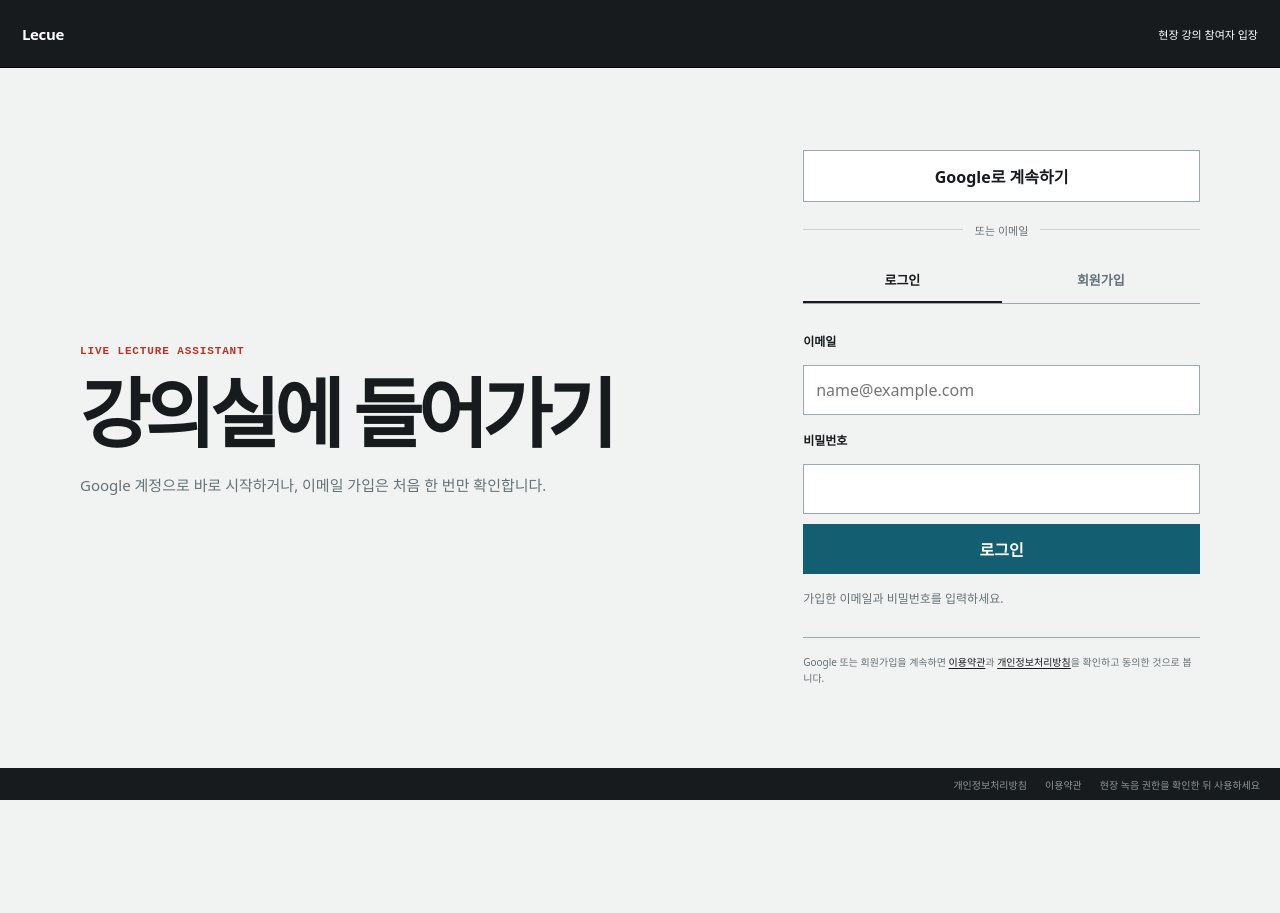
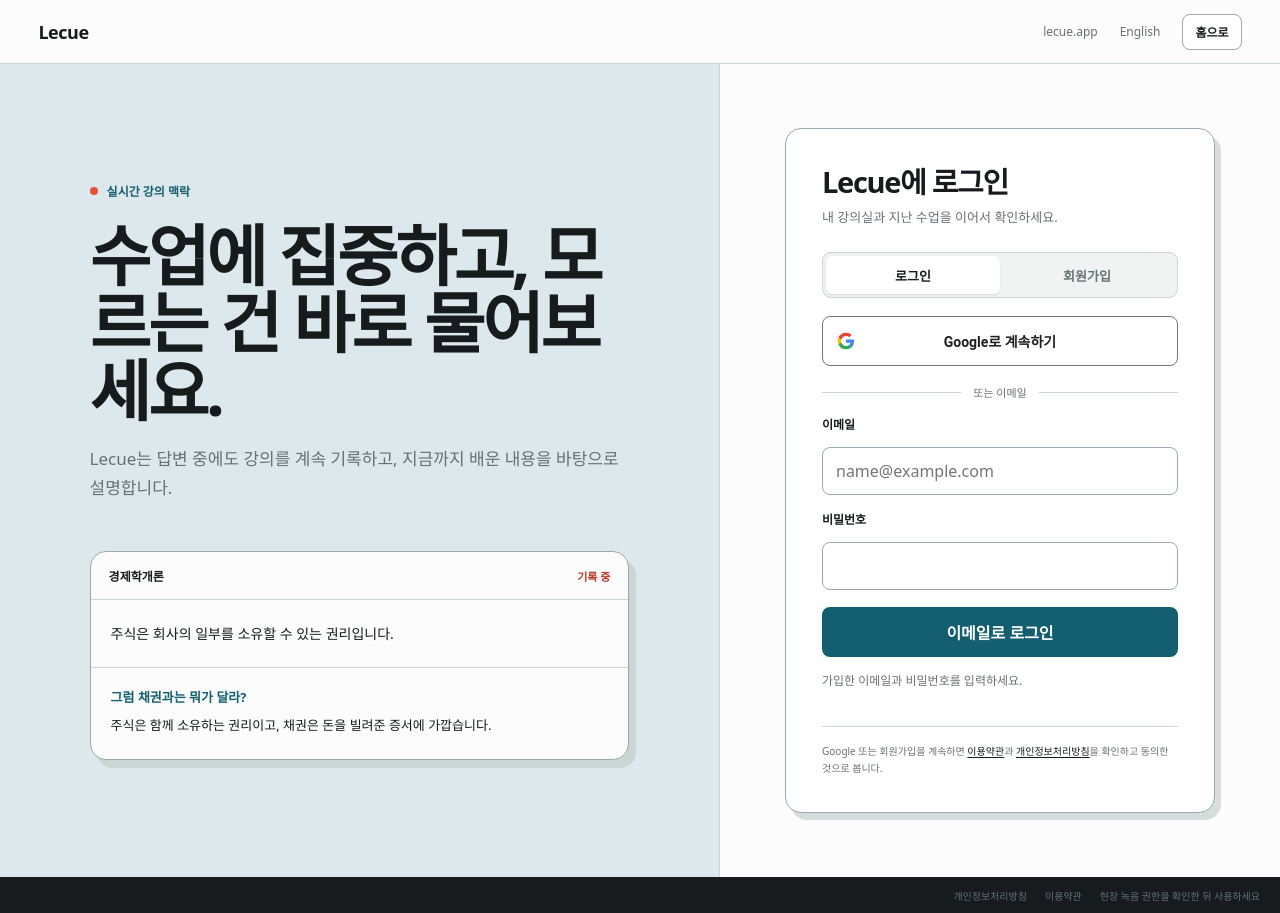
Before and after one commit to dbgudwn43890-del/lecture-live, a Next.js app: page /login in a window 1280 px wide. Before the commit the page ends 800 px from the top, so only its background shows below. Built offline with nearby package versions, Linux system fonts and the light colour scheme.

Commit message:
fix(auth): polish sign-in states

```diff
--- a/app/globals.css
+++ b/app/globals.css
@@ -531,79 +531,219 @@ button:disabled { cursor: not-allowed; opacity: .45; }
 .footnote a:hover { color: white; }
 
 .login-shell {
-  min-height: 100vh;
+  min-height: 100svh;
   display: grid;
-  grid-template-rows: 68px minmax(0, 1fr) 32px;
+  grid-template-rows: 64px minmax(0, 1fr) 36px;
+  background: var(--surface);
 }
 
 .login-topbar {
   display: flex;
   align-items: center;
   justify-content: space-between;
-  padding: 0 22px;
-  color: white;
-  background: var(--ink);
-  border-bottom: 1px solid #000;
+  padding: 0 clamp(18px, 3vw, 42px);
+  color: var(--muted);
+  background: var(--surface);
+  border-bottom: 1px solid var(--line);
+  font-size: 12px;
+}
+
+.login-topbar .brand {
+  color: var(--ink);
+  font-size: 18px;
+  text-decoration: none;
+}
+
+.login-nav {
+  display: flex;
+  align-items: center;
+  gap: 22px;
+}
+
+.login-nav a {
+  color: var(--muted);
+  text-decoration: none;
+  transition: color 150ms ease, border-color 150ms ease, background-color 150ms ease;
+}
+
+.login-nav a:hover { color: var(--ink); }
+
+.login-home-link {
+  padding: 8px 12px;
+  color: var(--ink) !important;
+  background: white;
+  border: 1px solid var(--line-strong);
+  border-radius: 8px;
+  font-weight: 750;
+}
+
+.login-home-link:hover { background: var(--paper); }
+
+.login-stage {
+  display: grid;
+  grid-template-columns: minmax(0, 1fr) minmax(420px, 560px);
+  min-height: 0;
+}
+
+.login-intro {
+  display: flex;
+  flex-direction: column;
+  justify-content: center;
+  min-width: 0;
+  padding: clamp(48px, 7vw, 96px);
+  background: var(--soft-blue);
+  border-right: 1px solid var(--line);
+  overflow: hidden;
+}
+
+.login-context-label {
+  display: flex;
+  align-items: center;
+  gap: 9px;
+  color: var(--focus);
+  font-size: 12px;
+  font-weight: 800;
+}
+
+.login-context-label i {
+  width: 8px;
+  height: 8px;
+  /* deslop-ignore-next-line 19 -- 실제 제품 미리보기의 녹음 상태 */
+  border-radius: 50%;
+  background: var(--signal);
+}
+
+.login-intro h1 {
+  max-width: 720px;
+  margin: 22px 0 20px;
+  font-size: clamp(40px, 5.2vw, 70px);
+  line-height: 1.02;
+  letter-spacing: -.045em;
+}
+
+.login-intro p {
+  max-width: 590px;
+  margin: 0;
+  color: var(--muted);
+  font-size: clamp(14px, 1.4vw, 17px);
+  line-height: 1.7;
+}
+
+.login-demo {
+  width: min(620px, 100%);
+  margin-top: clamp(40px, 6vh, 68px);
+  background: var(--surface);
+  border: 1px solid var(--line-strong);
+  border-radius: 16px;
+  box-shadow: 7px 8px 0 #cbd5d6;
+  overflow: hidden;
+}
+
+.login-demo-head {
+  display: flex;
+  align-items: center;
+  justify-content: space-between;
+  min-height: 48px;
+  padding: 0 18px;
+  color: var(--muted);
+  border-bottom: 1px solid var(--line);
   font-size: 11px;
 }
 
-.login-topbar .brand { color: white; text-decoration: none; }
+.login-demo-head b { color: var(--ink); font-size: 12px; }
+.login-demo-head span { color: var(--signal-dark); font-weight: 750; }
 
-.login-stage {
-  display: grid;
-  grid-template-columns: minmax(0, 1.2fr) minmax(320px, .8fr);
-  align-items: center;
-  gap: clamp(48px, 10vw, 160px);
-  width: min(1120px, calc(100% - 48px));
-  margin: 0 auto;
-  padding: 72px 0;
+.login-demo .login-demo-transcript {
+  max-width: none;
+  padding: 22px 20px;
+  color: var(--ink);
+  border-bottom: 1px solid var(--line);
+  font-size: 14px;
+  line-height: 1.65;
 }
 
-.login-intro { max-width: 620px; }
+.login-demo-answer { padding: 19px 20px 22px; }
 
-/* deslop-ignore-next-line 10 -- 로그인 화면에 한 번만 쓰이는 제품 범주 라벨 */
-.login-kicker {
-  color: var(--signal-dark);
-  font: 750 11px/1 ui-monospace, monospace;
-  letter-spacing: .08em;
+.login-demo-answer strong {
+  display: block;
+  margin-bottom: 9px;
+  color: var(--focus);
+  font-size: 13px;
 }
 
-.login-intro h1 {
-  max-width: 540px;
-  margin: 18px 0 22px;
-  font-size: clamp(40px, 7vw, 76px);
-  line-height: .96;
-  /* deslop-ignore-next-line 11 -- 짧은 3어절 제목용 편집형 자간 */
-  letter-spacing: -.07em;
+.login-demo-answer p {
+  max-width: none;
+  color: var(--ink);
+  font-size: 13px;
+  line-height: 1.65;
 }
 
-.login-intro p {
-  max-width: 470px;
+.login-panel-wrap {
+  display: grid;
+  place-items: center;
+  padding: clamp(36px, 5vw, 72px);
+  background: var(--surface);
+}
+
+.login-panel {
+  width: min(100%, 430px);
+  padding: clamp(26px, 3vw, 36px);
+  background: white;
+  border: 1px solid var(--line-strong);
+  border-radius: 16px;
+  box-shadow: 6px 7px 0 #d5dddd;
+}
+
+.auth-heading { margin-bottom: 24px; }
+
+.auth-heading h2 {
+  margin: 0 0 9px;
+  font-size: 29px;
+  line-height: 1.15;
+  letter-spacing: -.045em;
+}
+
+.auth-heading p {
   margin: 0;
   color: var(--muted);
-  font-size: 15px;
-  line-height: 1.75;
+  font-size: 13px;
+  line-height: 1.6;
 }
-
-.login-panel { align-self: center; }
 
 .google-auth-button {
   width: 100%;
-  padding: 13px 16px;
-  color: var(--ink);
-  background: white;
-  border: 1px solid var(--line-strong);
-  font-weight: 750;
+  min-height: 50px;
+  display: grid;
+  grid-template-columns: 22px 1fr 22px;
+  align-items: center;
+  gap: 10px;
+  margin-top: 18px;
+  padding: 0 13px;
+  color: #1f1f1f;
+  background: #fff;
+  border: 1px solid #747775;
+  border-radius: 8px;
+  font-family: "Google Sans", Roboto, Arial, sans-serif;
+  font-size: 14px;
+  font-weight: 600;
+  transition: background-color 150ms ease, border-color 150ms ease, box-shadow 150ms ease;
 }
 
-.google-auth-button:not(:disabled):hover { background: var(--surface); }
+.google-auth-button:not(:disabled):hover {
+  background: #f8fafd;
+  border-color: #5f6368;
+  box-shadow: 0 1px 2px rgba(60, 64, 67, .18);
+}
+
+.google-mark { width: 20px; height: 20px; }
+.auth-button-end { display: grid; place-items: center; width: 22px; height: 22px; }
 
 .auth-divider {
   display: grid;
   grid-template-columns: 1fr auto 1fr;
   align-items: center;
   gap: 12px;
-  margin: 20px 0;
+  margin: 18px 0 15px;
   color: var(--muted);
   font-size: 11px;
 }
@@ -617,31 +757,35 @@ button:disabled { cursor: not-allowed; opacity: .45; }
 .auth-mode {
   display: grid;
   grid-template-columns: 1fr 1fr;
-  border-bottom: 1px solid var(--line-strong);
+  padding: 3px;
+  background: var(--paper);
+  border: 1px solid var(--line);
+  border-radius: 9px;
 }
 
 .auth-mode button {
-  padding: 12px 4px;
+  min-height: 38px;
+  padding: 8px 4px;
   color: var(--muted);
   background: transparent;
   border: 0;
-  border-bottom: 2px solid transparent;
+  border-radius: 6px;
   font-size: 13px;
   font-weight: 750;
+  transition: color 150ms ease, background-color 150ms ease, box-shadow 150ms ease;
 }
 
 .auth-mode button:not(:disabled):hover { color: var(--ink); }
 
 .auth-mode .auth-mode-active {
   color: var(--ink);
-  border-bottom-color: var(--ink);
+  background: white;
+  box-shadow: 0 1px 2px rgba(23, 27, 29, .12);
 }
 
 .login-form {
   display: grid;
-  gap: 10px;
-  padding: 28px 0;
-  border-bottom: 1px solid var(--line-strong);
+  gap: 9px;
 }
 
 .login-form label {
@@ -652,26 +796,64 @@ button:disabled { cursor: not-allowed; opacity: .45; }
 
 .login-form input {
   width: 100%;
-  padding: 13px 12px;
+  min-height: 48px;
+  padding: 12px 13px;
   color: var(--ink);
   background: white;
   border: 1px solid var(--line-strong);
+  border-radius: 8px;
+  transition: border-color 150ms ease, box-shadow 150ms ease;
 }
 
 .login-form input + label { margin-top: 6px; }
 
-.login-form button {
-  padding: 13px 16px;
+.login-form input:hover:not(:disabled) { border-color: #748186; }
+
+.login-form input:focus {
+  border-color: var(--focus);
+  outline: 0;
+  box-shadow: 0 0 0 3px color-mix(in srgb, var(--focus), transparent 82%);
+}
+
+.login-form .email-auth-button {
+  min-height: 50px;
+  display: flex;
+  align-items: center;
+  justify-content: center;
+  gap: 10px;
+  margin-top: 8px;
+  padding: 12px 16px;
   color: white;
   background: var(--focus);
   border: 0;
+  border-radius: 8px;
   font-weight: 750;
+  transition: background-color 150ms ease;
 }
 
-.login-form button:not(:disabled):hover { background: #104b5b; }
+.login-form .email-auth-button:not(:disabled):hover { background: #104b5b; }
+
+.auth-spinner {
+  width: 16px;
+  height: 16px;
+  flex: none;
+  border: 2px solid rgba(255, 255, 255, .42);
+  border-top-color: currentColor;
+  /* deslop-ignore-next-line 19 -- 로딩 상태를 표시하는 원형 진행 표시 */
+  border-radius: 50%;
+  animation: auth-spin 700ms linear infinite;
+}
+
+.auth-spinner-dark {
+  color: #1f1f1f;
+  border-color: rgba(31, 31, 31, .22);
+  border-top-color: currentColor;
+}
+
+@keyframes auth-spin { to { rotate: 360deg; } }
 
 .login-message {
-  min-height: 20px;
+  min-height: 38px;
   margin: 5px 0 0;
   color: var(--muted);
   font-size: 12px;
@@ -681,8 +863,10 @@ button:disabled { cursor: not-allowed; opacity: .45; }
 .login-message-error { color: #8f281a; }
 
 .auth-consent {
-  margin: 16px 0 0;
+  margin: 17px 0 0;
+  padding-top: 16px;
   color: var(--muted);
+  border-top: 1px solid var(--line);
   font-size: 10px;
   line-height: 1.65;
 }
@@ -690,14 +874,12 @@ button:disabled { cursor: not-allowed; opacity: .45; }
 .auth-consent a { color: var(--ink); text-underline-offset: 2px; }
 
 .email-confirmation {
-  padding: 30px 0;
-  border-top: 1px solid var(--line-strong);
-  border-bottom: 1px solid var(--line-strong);
+  padding: 4px 0;
 }
 
 .email-confirmation > span {
-  color: var(--signal-dark);
-  font-size: 11px;
+  color: var(--focus);
+  font-size: 12px;
   font-weight: 800;
 }
 
@@ -730,6 +912,7 @@ button:disabled { cursor: not-allowed; opacity: .45; }
   color: white;
   background: var(--focus);
   border: 0;
+  border-radius: 8px;
   font-weight: 750;
 }
 
@@ -740,7 +923,7 @@ button:disabled { cursor: not-allowed; opacity: .45; }
   align-items: center;
   justify-content: flex-end;
   padding: 0 20px;
-  color: #8c9699;
+  color: var(--muted);
   background: var(--ink);
   font-size: 10px;
 }
@@ -777,15 +960,41 @@ button:disabled { cursor: not-allowed; opacity: .45; }
   .chat-pane { border-right: 1px solid var(--line-strong); }
   .footnote { min-height: 58px; align-items: flex-start; flex-direction: column; justify-content: center; gap: 7px; }
   .footnote-links { flex-wrap: wrap; gap: 8px 14px; }
-  .login-shell { grid-template-rows: 58px minmax(0, 1fr) 36px; }
+  .login-shell { grid-template-rows: 58px minmax(0, 1fr) auto; }
   .login-topbar { padding: 0 16px; }
   .login-stage {
     grid-template-columns: 1fr;
-    gap: 48px;
-    width: min(100% - 32px, 620px);
-    padding: 56px 0;
+    background: var(--soft-blue);
   }
-  .login-intro h1 { font-size: clamp(42px, 13vw, 64px); }
+  .login-intro {
+    padding: 40px 24px 30px;
+    border-right: 0;
+  }
+  .login-intro h1 {
+    max-width: 620px;
+    margin: 16px 0 14px;
+    font-size: clamp(34px, 8vw, 48px);
+    letter-spacing: -.04em;
+  }
+  .login-demo { display: none; }
+  .login-panel-wrap { padding: 4px 16px 48px; background: var(--soft-blue); }
+  .login-footnote {
+    min-height: 54px;
+    justify-content: center;
+    flex-wrap: wrap;
+    padding: 10px 16px;
+  }
+}
+
+@media (max-width: 520px) {
+  .login-nav { gap: 14px; }
+  .login-nav > span { display: none; }
+  .login-home-link { padding: 7px 10px; }
+  .login-intro { padding: 32px 18px 26px; }
+  .login-intro h1 { font-size: clamp(32px, 10vw, 42px); }
+  .login-panel-wrap { padding: 2px 12px 40px; }
+  .login-panel { padding: 24px 20px; border-radius: 14px; }
+  .auth-heading h2 { font-size: 26px; }
 }
 
 @media (prefers-reduced-motion: reduce) {
--- a/app/login/page.tsx
+++ b/app/login/page.tsx
@@ -6,6 +6,18 @@ import Link from "next/link";
 import { createClient } from "../lib/supabase/client";
 
 type Mode = "signin" | "signup";
+type PendingAction = "google" | Mode | null;
+
+function GoogleMark() {
+  return (
+    <svg className="google-mark" viewBox="0 0 24 24" aria-hidden="true" focusable="false">
+      <path fill="#4285F4" d="M21.6 12.23c0-.71-.06-1.4-.18-2.05H12v3.87h5.38a4.6 4.6 0 0 1-2 3.02v2.51h3.24c1.9-1.75 2.98-4.33 2.98-7.35Z" />
+      <path fill="#34A853" d="M12 22c2.7 0 4.96-.9 6.62-2.42l-3.24-2.51c-.9.6-2.05.96-3.38.96-2.6 0-4.8-1.76-5.6-4.12H3.05v2.59A10 10 0 0 0 12 22Z" />
+      <path fill="#FBBC05" d="M6.4 13.91A6 6 0 0 1 6.08 12c0-.66.11-1.3.32-1.91V7.5H3.05A10 10 0 0 0 2 12c0 1.61.39 3.14 1.05 4.5l3.35-2.59Z" />
+      <path fill="#EA4335" d="M12 5.97c1.47 0 2.79.5 3.82 1.5l2.87-2.87A9.63 9.63 0 0 0 12 2a10 10 0 0 0-8.95 5.5l3.35 2.59c.8-2.36 3-4.12 5.6-4.12Z" />
+    </svg>
+  );
+}
 
 export default function LoginPage({ locale = "ko" }: { locale?: "ko" | "en" }) {
   const isEnglish = locale === "en";
@@ -15,11 +27,18 @@ export default function LoginPage({ locale = "ko" }: { locale?: "ko" | "en" }) {
   const [email, setEmail] = useState("");
   const [password, setPassword] = useState("");
   const [passwordConfirmation, setPasswordConfirmation] = useState("");
-  const [pending, setPending] = useState(false);
-  const [googlePending, setGooglePending] = useState(false);
+  const [pendingAction, setPendingAction] = useState<PendingAction>(null);
   const [message, setMessage] = useState("");
   const [isError, setIsError] = useState(false);
   const [confirmationEmail, setConfirmationEmail] = useState("");
+  const pending = pendingAction !== null;
+  const pendingMessage = pendingAction === "google"
+    ? isEnglish ? "Opening Google securely…" : "Google 로그인 화면을 여는 중입니다…"
+    : pendingAction === "signin"
+      ? isEnglish ? "Signing you in…" : "로그인 정보를 확인하는 중입니다…"
+      : pendingAction === "signup"
+        ? isEnglish ? "Creating your account…" : "계정을 만드는 중입니다…"
+        : "";
 
   useEffect(() => {
     if (new URLSearchParams(window.location.search).has("error")) {
@@ -28,7 +47,7 @@ export default function LoginPage({ locale = "ko" }: { locale?: "ko" | "en" }) {
         ? "We could not complete sign-in. Please try again."
         : "로그인을 완료하지 못했습니다. 다시 시도해 주세요.");
     }
-  }, []);
+  }, [isEnglish]);
 
   function changeMode(nextMode: Mode) {
     setMode(nextMode);
@@ -40,8 +59,7 @@ export default function LoginPage({ locale = "ko" }: { locale?: "ko" | "en" }) {
   }
 
   async function authenticateWithGoogle() {
-    setPending(true);
-    setGooglePending(true);
+    setPendingAction("google");
     setMessage("");
     setIsError(false);
 
@@ -53,8 +71,7 @@ export default function LoginPage({ locale = "ko" }: { locale?: "ko" | "en" }) {
       });
       if (error) throw error;
     } catch {
-      setPending(false);
-      setGooglePending(false);
+      setPendingAction(null);
       setIsError(true);
       setMessage(isEnglish
         ? "Google sign-in is not available. Check the Google provider in Supabase."
@@ -94,9 +111,10 @@ export default function LoginPage({ locale = "ko" }: { locale?: "ko" | "en" }) {
       return;
     }
 
-    setPending(true);
+    setPendingAction(mode);
     setMessage("");
     setIsError(false);
+    let redirecting = false;
 
     try {
       const supabase = createClient();
@@ -126,6 +144,7 @@ export default function LoginPage({ locale = "ko" }: { locale?: "ko" | "en" }) {
       }
 
       if (data.session) {
+        redirecting = true;
         window.location.assign(classroomPath);
         return;
       }
@@ -137,7 +156,7 @@ export default function LoginPage({ locale = "ko" }: { locale?: "ko" | "en" }) {
         ? "We could not reach the authentication server. Check your connection and try again."
         : "인증 서버에 연결하지 못했습니다. 연결을 확인하고 다시 시도해 주세요.");
     } finally {
-      setPending(false);
+      if (!redirecting) setPendingAction(null);
     }
   }
 
@@ -145,23 +164,43 @@ export default function LoginPage({ locale = "ko" }: { locale?: "ko" | "en" }) {
     <main className="login-shell">
       <header className="login-topbar">
         <Link className="brand" href={basePath || "/"}>Lecue</Link>
-        <span>{isEnglish ? "For in-person learners" : "현장 강의 참여자 입장"}</span>
+        <nav className="login-nav" aria-label={isEnglish ? "Login navigation" : "로그인 화면 메뉴"}>
+          <span>lecue.app</span>
+          <Link href={isEnglish ? "/login" : "/en/login"}>{isEnglish ? "한국어" : "English"}</Link>
+          <Link className="login-home-link" href={basePath || "/"}>{isEnglish ? "Back home" : "홈으로"}</Link>
+        </nav>
       </header>
 
       <section className="login-stage" aria-labelledby="login-title">
         <div className="login-intro">
-          {/* deslop-ignore-next-line 10 -- 반복 장식이 아닌 제품 범주 라벨 */}
-          <span className="login-kicker">LIVE LECTURE ASSISTANT</span>
-          <h1 id="login-title">{isEnglish ? "Enter your classroom" : "강의실에 들어가기"}</h1>
+          <span className="login-context-label"><i aria-hidden="true" />{isEnglish ? "Live lecture context" : "실시간 강의 맥락"}</span>
+          <h1 id="login-title">{isEnglish ? "Follow the lecture. Ask as you go." : "수업에 집중하고, 모르는 건 바로 물어보세요."}</h1>
           <p>{isEnglish
-            ? "Continue with Google, or verify your email once when you create an account."
-            : "Google 계정으로 바로 시작하거나, 이메일 가입은 처음 한 번만 확인합니다."}</p>
+            ? "Lecue keeps the transcript moving while it answers from what has been taught so far."
+            : "Lecue는 답변 중에도 강의를 계속 기록하고, 지금까지 배운 내용을 바탕으로 설명합니다."}</p>
+
+          <div className="login-demo" aria-hidden="true">
+            <div className="login-demo-head">
+              <b>{isEnglish ? "Introduction to Economics" : "경제학개론"}</b>
+              <span>{isEnglish ? "Recording" : "기록 중"}</span>
+            </div>
+            <p className="login-demo-transcript">{isEnglish
+              ? "Stock represents a share of ownership in a company."
+              : "주식은 회사의 일부를 소유할 수 있는 권리입니다."}</p>
+            <div className="login-demo-answer">
+              <strong>{isEnglish ? "Then how is a bond different?" : "그럼 채권과는 뭐가 달라?"}</strong>
+              <p>{isEnglish
+                ? "Stock is ownership. A bond is closer to proof that you lent money."
+                : "주식은 함께 소유하는 권리이고, 채권은 돈을 빌려준 증서에 가깝습니다."}</p>
+            </div>
+          </div>
         </div>
 
-        <div className="login-panel">
+        <div className="login-panel-wrap">
+          <div className="login-panel" aria-busy={pending}>
             {confirmationEmail ? (
               <div className="email-confirmation" role="status" aria-live="polite">
-              <span>{isEnglish ? "ONE LAST STEP" : "마지막 한 단계"}</span>
+                <span>{isEnglish ? "Almost there" : "거의 다 됐어요"}</span>
                 <h2>{isEnglish ? "Check your email" : "이메일을 확인해 주세요"}</h2>
                 <p>
                   {isEnglish ? "We sent a confirmation link to " : "확인 링크를 "}
@@ -180,18 +219,14 @@ export default function LoginPage({ locale = "ko" }: { locale?: "ko" | "en" }) {
               </div>
             ) : (
               <>
-              <button
-                type="button"
-                className="google-auth-button"
-                onClick={authenticateWithGoogle}
-                disabled={pending}
-              >
-                {googlePending
-                  ? isEnglish ? "Opening Google…" : "Google로 이동 중…"
-                  : isEnglish ? "Continue with Google" : "Google로 계속하기"}
-              </button>
-
-              <div className="auth-divider"><span>{isEnglish ? "or email" : "또는 이메일"}</span></div>
+              <div className="auth-heading">
+                <h2>{mode === "signin"
+                  ? isEnglish ? "Sign in to Lecue" : "Lecue에 로그인"
+                  : isEnglish ? "Create your Lecue account" : "Lecue 계정 만들기"}</h2>
+                <p>{mode === "signin"
+                  ? isEnglish ? "Return to your classrooms and previous lectures." : "내 강의실과 지난 수업을 이어서 확인하세요."
+                  : isEnglish ? "Google is the quickest way to get started." : "Google 계정으로 가장 빠르게 시작할 수 있습니다."}</p>
+              </div>
 
               <div className="auth-mode" aria-label={isEnglish ? "Account options" : "계정 메뉴"}>
                 <button
@@ -214,6 +249,23 @@ export default function LoginPage({ locale = "ko" }: { locale?: "ko" | "en" }) {
                 </button>
               </div>
 
+              <button
+                type="button"
+                className="google-auth-button"
+                onClick={authenticateWithGoogle}
+                disabled={pending}
+              >
+                <GoogleMark />
+                <span>{pendingAction === "google"
+                  ? isEnglish ? "Opening Google…" : "Google로 이동 중…"
+                  : isEnglish ? "Continue with Google" : "Google로 계속하기"}</span>
+                <span className="auth-button-end" aria-hidden="true">
+                  {pendingAction === "google" && <i className="auth-spinner auth-spinner-dark" />}
+                </span>
+              </button>
+
+              <div className="auth-divider"><span>{isEnglish ? "or email" : "또는 이메일"}</span></div>
+
               <form className="login-form" onSubmit={authenticate} noValidate>
                 <label htmlFor="email">{isEnglish ? "Email" : "이메일"}</label>
                 <input
@@ -224,6 +276,8 @@ export default function LoginPage({ locale = "ko" }: { locale?: "ko" | "en" }) {
                   value={email}
                   onChange={(event) => setEmail(event.target.value)}
                   placeholder="name@example.com"
+                  autoCapitalize="none"
+                  spellCheck={false}
                   required
                   disabled={pending}
                 />
@@ -258,17 +312,26 @@ export default function LoginPage({ locale = "ko" }: { locale?: "ko" | "en" }) {
                   </>
                 )}
 
-                <button type="submit" disabled={pending}>
-                  {pending
-                    ? isEnglish ? "Working…" : "처리 중…"
+                <button className="email-auth-button" type="submit" disabled={pending}>
+                  <span>{pendingAction === mode
+                    ? mode === "signin"
+                      ? isEnglish ? "Signing in…" : "로그인 중…"
+                      : isEnglish ? "Creating account…" : "계정 만드는 중…"
                     : mode === "signin"
-                      ? isEnglish ? "Sign in" : "로그인"
-                      : isEnglish ? "Create account" : "회원가입"}
+                      ? isEnglish ? "Sign in with email" : "이메일로 로그인"
+                      : isEnglish ? "Create account with email" : "이메일로 계정 만들기"}</span>
+                  {pendingAction === mode && <i className="auth-spinner" aria-hidden="true" />}
                 </button>
-                <p className={isError ? "login-message login-message-error" : "login-message"} aria-live="polite">
-                  {message || (mode === "signin"
+                <p
+                  id="auth-message"
+                  className={isError ? "login-message login-message-error" : "login-message"}
+                  role={isError ? "alert" : "status"}
+                  aria-live="polite"
+                  aria-atomic="true"
+                >
+                  {message || pendingMessage || (mode === "signin"
                     ? isEnglish ? "Enter the email and password you used to sign up." : "가입한 이메일과 비밀번호를 입력하세요."
-                    : isEnglish ? "Use a password with at least 8 characters." : "비밀번호는 8자 이상 입력하세요.")}
+                    : isEnglish ? "Use at least 8 characters. Email verification is required once." : "8자 이상 입력하세요. 이메일 확인은 처음 한 번만 필요합니다.")}
                 </p>
               </form>
               <p className="auth-consent">
@@ -281,6 +344,7 @@ export default function LoginPage({ locale = "ko" }: { locale?: "ko" | "en" }) {
               </>
             )}
           </div>
+        </div>
       </section>
 
       <footer className="login-footnote">
```
Lines whose indentation alone changed are shown as unchanged.
